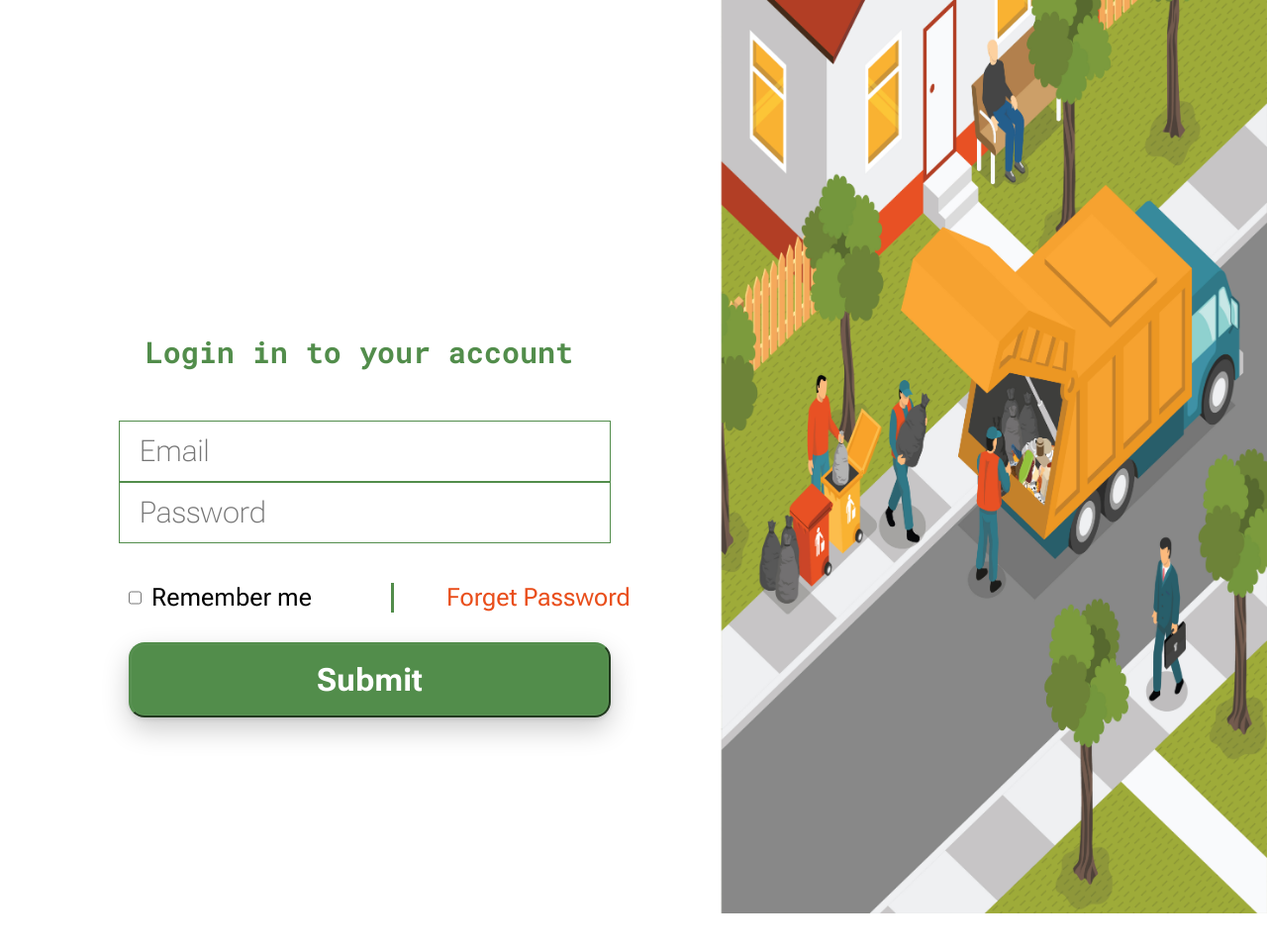
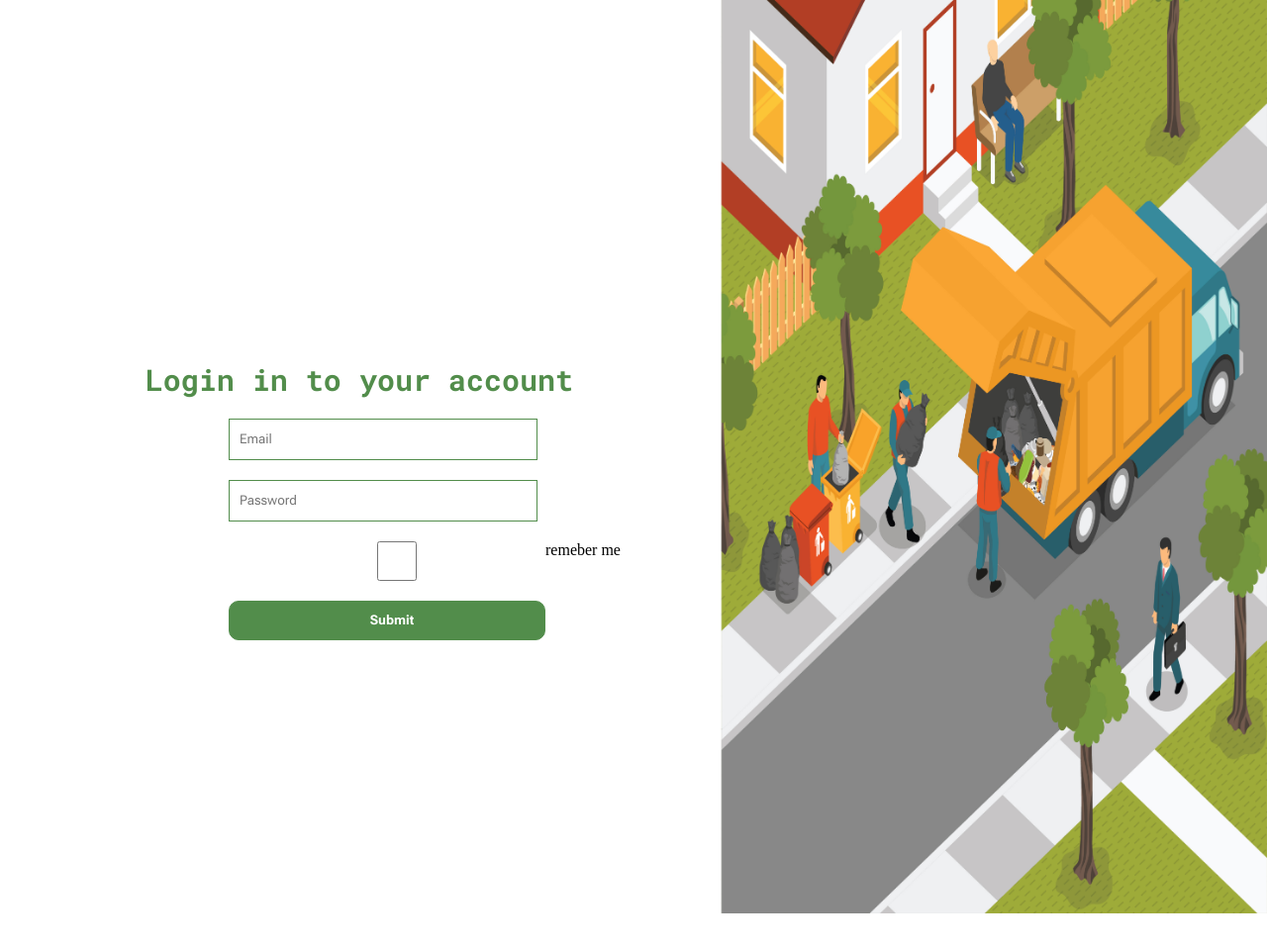
Before and after one commit to Shuv00/WasteAlert, a PHP site: page /login.html in a window 1280 px wide. Shown: the whole page at 99% size. Run offline with PHP 8.4, Linux system fonts and the light colour scheme.

Commit message:
Add files via upload

```diff
--- a/login.css
+++ b/login.css
@@ -26,70 +26,45 @@
     font-size:30px;
     font-weight:bold;
     text-align: center;
-    margin-top: 100px;
+    margin-top: 50px;
     color: #528D4B;
 
 }
 form{
-    margin-top: 50px;
+    margin-top: 20px;
 }
 form .password{
     margin-top: 20px;
 }
-form  .email, form  .password{
-    height: 20px;
-    width: 455px;
-    margin: auto;
-    align-items: center;
-    justify-items: center;
-    margin-left: 120px;
+form  input{
+    height: 40px;
+    width: 300px;
+    padding-left: 10px;
+    outline: none;
+    border: 1px solid #528D4B;
+    color: #528D4B;
+    display: grid;
+    margin-left: 231px;
     font-family: "Roboto Flex", sans-serif;
-    padding: 20px;
-    font-size: 30px;
-    border: 1px solid #528D4B;
-    font-weight: 50;
+
 
 }
-form .email:focus , form. .password:focus {
-    border: none;
+form input:focus{
+    border: 1px solid #FFA831;
 }
 .extra {
-    margin-left: 120px;
-    margin-top: 30px;
-    padding: 10px;
-    font-family: "Roboto Flex";
-    font-size: 25px;
+    margin: 20px;
     display: flex;
-    gap: 10px;
-}
-.extra .box {
-    height: 30px;
-    width: 3px ;
-    margin-left: 70px;
-    background-color: #528D4B;
-}
-.extra a {
-    text-decoration: none;
-    color: #E94E1B;
-    margin-left: 43px;
-}
-.extra a:hover{
-    opacity: 70%;
 }
 input[type="submit"]
 {
-  padding: 17px 188px;
-  border-radius: 0.5em;
-  background-color:#528D4B ;
-  font-family: "Roboto Flex";
-  font-size: 32px;
-  font-weight: bold;
-  color:white;
-  cursor: pointer;
-  margin-left: 130px;
-  border-color: #528D4B;
-  margin-top: 20px;
-  box-shadow: rgba(0, 0, 0, 0.2) 0px 12px 28px 0px, rgba(0, 0, 0, 0.1) 0px 2px 4px 0px, rgba(255, 255, 255, 0.05) 0px 0px 0px 1px inset;
+    background-color:#528D4B ;
+    color: white;
+    cursor: pointer;
+    border-radius: 10px;
+    width: 320px;
+    font-family: "Roboto Flex", sans-serif;
+    font-weight: bold;
 
 
 }
--- a/login.html
+++ b/login.html
@@ -17,11 +17,11 @@
 
            <input type="password" class="password" placeholder="Password" >
            <div class="extra">
-            <input type="checkbox" name="remember" id="remember" class="checkbox"/>
-            <label for="remember">Remember me</label>
-            <div class="box">
+            <input type="checkbox" name="" id="" value="ok">
+            <div class="extra-txt">
+                remeber me
             </div>
-            <a href="#">Forget Password </a>
+
            </div>
            <input type="submit" class="submit-btn">
         </form>
```
